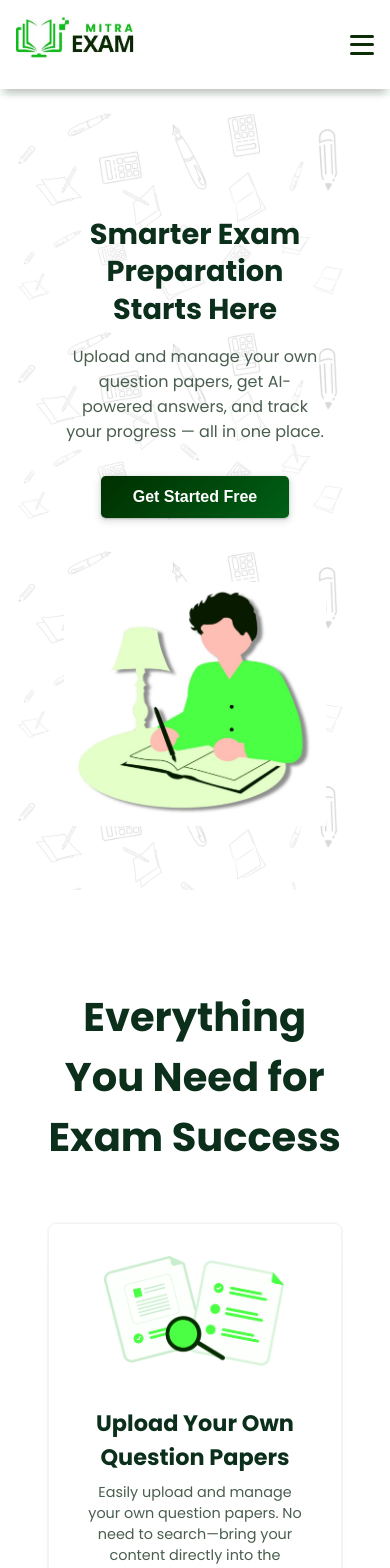
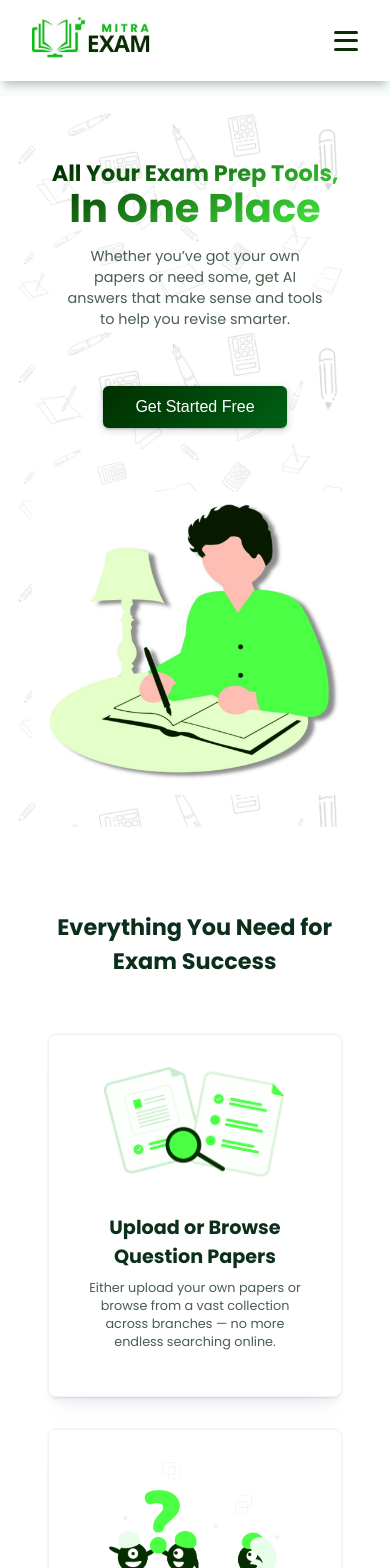
Before and after one commit to HawaleShailesh004/EXAMMITRA---H, a React (Create React App) app in the folder exam-mitra-frontend/: page / in a window 390 px wide. Shown: the top 1568 px of the page. Built offline with nearby package versions, Linux system fonts and the light colour scheme; no server answers.

Commit message:
Improved the UI of Markdown

```diff
--- a/exam-mitra-frontend/package.json
+++ b/exam-mitra-frontend/package.json
@@ -9,6 +9,7 @@
     "@testing-library/user-event": "^13.5.0",
     "appwrite": "^18.1.1",
     "axios": "^1.10.0",
+    "html-docx-js": "^0.3.1",
     "html2pdf": "^0.0.11",
     "html2pdf.js": "^0.10.3",
     "jspdf": "^2.5.1",
--- a/exam-mitra-frontend/src/CSS/Header.css
+++ b/exam-mitra-frontend/src/CSS/Header.css
@@ -184,6 +184,10 @@
     flex-direction: column;
     gap: 0.8rem;
     margin: 0rem 0 1rem 0;
+
+    & button {
+      margin-left: 0rem;
+    }
   }
 
 
@@ -196,12 +200,15 @@
     flex-wrap: wrap;
     gap: 0.5rem;
     justify-content: space-between;
+    align-items: center;
     padding: 1rem;
+    padding: 1rem 2rem;
+    width: 100vw;
+
   }
 
   .logo {
     width: 10rem;
-    margin-bottom: 0.5rem;
   }
 }
 
--- a/exam-mitra-frontend/src/CSS/Home.css
+++ b/exam-mitra-frontend/src/CSS/Home.css
@@ -21,7 +21,7 @@ body,
 html {
   margin: 0;
   padding: 0;
-  font-family: 'Poppins', sans-serif;
+  font-family: 'Poppins';
   color: var(--color-text-primary);
   background-color: var(--color-bg);
 }
@@ -29,7 +29,7 @@ html {
 /* ===== Hero Section ===== */
 .hero {
   display: flex;
-  padding: 6rem 4rem 4rem;
+  padding: 6rem 2rem;
   align-items: flex-start;
   justify-content: space-between;
   background-size: contain;
@@ -39,7 +39,7 @@ html {
 
 .hero-text {
   flex: 1 1 50%;
-  padding: 2rem;
+  padding: 2rem 4rem;
   display: flex;
   flex-direction: column;
   align-items: flex-start;
@@ -47,17 +47,31 @@ html {
 }
 
 .hero-text h1 {
-  color: var(--color-text-primary);
-  font-size: 3rem;
-  line-height: 1.3;
+
+
+  line-height: 1.1;
   margin-bottom: 1rem;
+  font-size: 4rem;
+  width: 100%;
+  font-weight: 700;
+  background: linear-gradient(135deg, #002f00 10%, #4bff44 100%);
+  -webkit-background-clip: text;
+  -webkit-text-fill-color: transparent;
+  background-clip: text;
+  color: transparent;
+
+  &::first-line {
+    font-size: 2.5rem;
+  }
 }
+
+
 
 .hero-text p {
   font-size: 1.1rem;
   color: var(--color-text-secondary);
   margin-top: 0;
-  margin-bottom: 2rem;
+  margin-bottom: 3.5rem;
 }
 
 .hero-buttons {
@@ -65,22 +79,25 @@ html {
 }
 
 #getStarted {
-  background: linear-gradient(135deg, #002f00, #006016);
+  background: linear-gradient(135deg, #002f00);
   color: white;
-  font-weight: 600;
+  font-weight: 400;
   font-size: 1.2rem;
   padding: 1rem 3rem;
-  border-radius: 0.3rem;
+  border-radius: 0.35rem;
   border: none;
   cursor: pointer;
-  box-shadow: rgba(60, 64, 67, 0.3) 0px 1px 2px,
-    rgba(60, 64, 67, 0.15) 0px 2px 6px 2px;
+  box-shadow: rgba(60, 64, 67, 0.3) 0px 1px 2px,    rgba(60, 64, 67, 0.15) 0px 2px 6px 2px;
   transition: all 0.3s ease;
+  -webkit-border-radius: 0.35rem;
+  -moz-border-radius: 0.35rem;
+  -ms-border-radius: 0.35rem;
+  -o-border-radius: 0.35rem;
 }
 
 #getStarted:hover {
   opacity: 0.8;
-  border-bottom: 8px solid var(--color-text-primary);
+  border-bottom: 3px solid var(--color-text-primary);
   transform: scale(1);
 }
 
@@ -382,7 +399,8 @@ html {
     width: 90%;
 
   }
-  .callToActionContainer p{
+
+  .callToActionContainer p {
     width: 90%;
   }
 }
@@ -391,14 +409,29 @@ html {
 
   .hero {
     margin-top: 6rem;
+    padding: 2rem;
   }
 
   .hero-text h1 {
-    font-size: 1.8rem;
+    font-size: 2.5rem;
+    width: 100%;
+    font-weight: 700;
+    background: linear-gradient(155deg, #002f00 10%, #4bff44 100%);
+    -webkit-background-clip: text;
+    -webkit-text-fill-color: transparent;
+    background-clip: text;
+    color: transparent;
+
+
+    &::first-line {
+      font-size: 1.4rem;
+    }
   }
 
   .hero-text p {
-    font-size: 1rem;
+    font-size: 0.9rem;
+    padding: 0rem 2rem;
+    text-align: center;
   }
 
   #getStarted {
@@ -406,12 +439,26 @@ html {
     font-size: 1rem;
   }
 
-  .feature-text h3 {
-    font-size: 1.4rem;
+  .features,
+  .how-it-works {
+
+    & h2 {
+      font-size: 1.4rem;
+    }
+
+    & #tag-text {
+      font-size: 1.2rem;
+    }
+
+    & h3 {
+      font-size: 1.2rem;
+    }
   }
 
+
+
   .feature-text p {
-    font-size: 0.9rem;
+    font-size: 0.8rem;
   }
 
   .steps {
@@ -419,6 +466,13 @@ html {
   }
 
   .callToActionContainer h3 {
-    font-size: 1.5rem;
+    font-size: 1.6rem;
+    margin-bottom: 0rem;
   }
+
+  .callToActionContainer p {
+    font-size: 0.9rem;
+  }
+
+
 }
--- a/exam-mitra-frontend/src/CSS/PdfStyles.css
+++ b/exam-mitra-frontend/src/CSS/PdfStyles.css
@@ -12,11 +12,13 @@
 
 .pdf-markdown h1,
 .pdf-markdown h2,
-.pdf-markdown h3 {
+.pdf-markdown h3,
+.pdf-markdown h4 {
     color: #000;
     margin-top: 20px;
     margin-bottom: 10px;
-
+    font-size: 0.75rem;
+    line-height: 1.9;
 }
 
 .pdf-markdown p {
@@ -61,7 +63,7 @@
 
     & td,
     th {
-        font-size: 0.75rem;
+        font-size: 0.8rem;
     }
 
     & ol,
--- a/exam-mitra-frontend/src/components/ExportFilterModal.js
+++ b/exam-mitra-frontend/src/components/ExportFilterModal.js
@@ -1,12 +1,18 @@
+// ExportFilterModal.jsx
 import React from "react";
-import "../CSS/ExportFilterModal.css"
+import "../CSS/ExportFilterModal.css";
 
-const ExportFilterModal = ({ isOpen, onClose, onConfirm }) => {
+const ExportFilterModal = ({ isOpen, onClose, onConfirm, onDocxExport }) => {
   const [selectedFilter, setSelectedFilter] = React.useState("all");
   const [selectedSort, setSelectedSort] = React.useState("frequency");
 
-  const handleSubmit = () => {
+  const handlePDFExport = () => {
     onConfirm(selectedFilter, selectedSort);
+    onClose();
+  };
+
+  const handleDocxExport = () => {
+    onDocxExport(selectedFilter, selectedSort);
     onClose();
   };
 
@@ -23,6 +29,7 @@ const ExportFilterModal = ({ isOpen, onClose, onConfirm }) => {
           onChange={(e) => setSelectedFilter(e.target.value)}
         >
           <option value="all">All</option>
+          <option value="answered">Only with Answers</option>
           <option value="done">Done Only</option>
           <option value="revision">Revision Only</option>
           <option value="below5">Marks &lt; 5</option>
@@ -39,8 +46,11 @@ const ExportFilterModal = ({ isOpen, onClose, onConfirm }) => {
         </select>
 
         <div className="modal-actions">
-          <button onClick={handleSubmit} className="confirm-btn">
-            Generate PDF
+          <button onClick={handlePDFExport} className="confirm-btn">
+            📄 Generate PDF
+          </button>
+          <button onClick={handleDocxExport} className="confirm-btn">
+            📝 Generate DOCX
           </button>
           <button onClick={onClose} className="cancel-btn">
             Cancel
--- a/exam-mitra-frontend/src/components/Header.js
+++ b/exam-mitra-frontend/src/components/Header.js
@@ -70,7 +70,7 @@ const Header = () => {
         <div className="nav-buttons">
           {user ? (
             <>
-              <span className="username">👤 {user.name}</span>
+              <span className="username">👤 {user.name.split(" ")[0]}</span>
               <button className="btn-secondary" onClick={handleLogout}>
                 Logout
               </button>
--- a/exam-mitra-frontend/src/components/Home.js
+++ b/exam-mitra-frontend/src/components/Home.js
@@ -6,61 +6,63 @@ import Footer from "./Footer.js";
 import Header from "./Header.js";
 import { useUser } from "../context/userContext";
 
-// Feature list data for homepage display
 const features = [
   {
-    feature: "Upload Your Own Question Papers",
+    feature: "Upload or Browse Question Papers",
     description:
-      "Easily upload and manage your own question papers. No need to search—bring your content directly into the platform for a personalized experience.",
+      "Either upload your own papers or browse from a vast collection across branches — no more endless searching online.",
     image: "/images/papers.png",
   },
   {
-    feature: "Frequently Asked Topics",
+    feature: "Topic & Question Insights",
     description:
-      "Quickly spot the most important topics and questions, based on real exam patterns.",
+      "Understand what matters most with auto-highlighted frequently asked questions and high-weightage topics.",
     image: "/images/topics.png",
   },
   {
-    feature: "AI-Powered Answers",
+    feature: "Custom AI-Generated Answers",
     description:
-      "Need short summaries, detailed explanations, or simple English versions? Get customized answers instantly!",
+      "Get instant answers tailored to your preference — brief, detailed, bullet points, or simple English.",
     image: "/images/ai.png",
   },
   {
-    feature: "Progress Tracking",
+    feature: "Visual Study Progress Tracking",
     description:
-      "Stay on top of your study journey — mark questions as Done, Needs Revision, or Untouched.",
+      "Mark questions as Done, Needs Revision, or Untouched — and visually track your preparation journey.",
     image: "/images/tracking.png",
   },
   {
-    feature: "Export Revision PDFs",
+    feature: "One-Click PDF Export",
     description:
-      "Save your selected questions and AI answers into a clean PDF for easy offline revision.",
+      "Export selected questions with AI answers into a clean PDF for distraction-free offline revision.",
     image: "/images/export.png",
   },
 ];
 
-// How it works steps data for homepage section
 const howItWorksSteps = [
   {
     icon: "📘",
-    description: "Easily upload and organize your own question papers.",
-    tagline: "Upload your Question Papers.",
+    description:
+      "Start by uploading your question paper or browsing from our ready-to-use library.",
+    tagline: "Pick your paper.",
   },
   {
     icon: "🎯",
-    description: "View Frequently Asked Questions & Topics.",
-    tagline: "Focus on what matters most.",
+    description:
+      "We automatically highlight the most repeated and important questions for you.",
+    tagline: "See what matters.",
   },
   {
     icon: "🤖",
-    description: "Generate AI-Answers Based on Your Style.",
-    tagline: "Detailed, short, easy words — your choice.",
+    description:
+      "Choose your answer style and generate smart AI-powered answers instantly.",
+    tagline: "Learn your way.",
   },
   {
     icon: "📄",
-    description: "Track Your Progress & Export PDFs.",
-    tagline: "Stay organized and revise smarter.",
+    description:
+      "Track your progress and export a revision-ready PDF to study offline.",
+    tagline: "Revise like a topper.",
   },
 ];
 
@@ -86,11 +88,15 @@ const Home = () => {
         style={{ backgroundImage: "url('/images/hero-backgrounf.jpg')" }}
       >
         <div className="hero-text slide-in">
-          <h1>Smarter Exam Preparation Starts Here</h1>
+          <h1>
+            All Your Exam Prep Tools, <br /> In One Place
+          </h1>
           <p>
-            Upload and manage your own question papers, get AI-powered answers,
-            and track your progress — all in one place.
+
+            Whether you’ve got your own papers or need some, get AI answers that
+            make sense and tools to help you revise smarter.
           </p>
+
           <div className="hero-buttons">
             <button
               className="btn-primary"
@@ -152,8 +158,8 @@ const Home = () => {
       <div className="callToActionContainer">
         <h3>Ready to Take Control of Your Exam Success?</h3>
         <p>
-          Upload and manage your own question papers, get AI-powered answers, and
-          track your progress — all in one place.
+          Upload and manage your own question papers, get AI-powered answers,
+          and track your progress — all in one place.
         </p>
         <button
           id="getStarted"
--- /dev/null
+++ b/exam-mitra-frontend/src/utils/downloadDocx.js
@@ -0,0 +1,14 @@
+// ✅ Use the browser-safe version
+import htmlDocx from "html-docx-js/dist/html-docx";
+
+export function downloadAsDocx(htmlContent, fileName = "document.docx") {
+  const blob = htmlDocx.asBlob(htmlContent);
+  const url = window.URL.createObjectURL(blob);
+
+  const a = document.createElement("a");
+  a.href = url;
+  a.download = fileName;
+  document.body.appendChild(a);
+  a.click();
+  a.remove();
+}
```
Also changed, not shown: exam-mitra-frontend/src/CSS/AnswerPage.css (+47 -16 lines), exam-mitra-frontend/src/components/AnswerPage.js (+10 -3 lines), exam-mitra-frontend/src/components/QuestionListingPage.js (+57 -41 lines), exam-mitra-frontend/src/utils/promptTemplates.js (added, +159 -0 lines).
